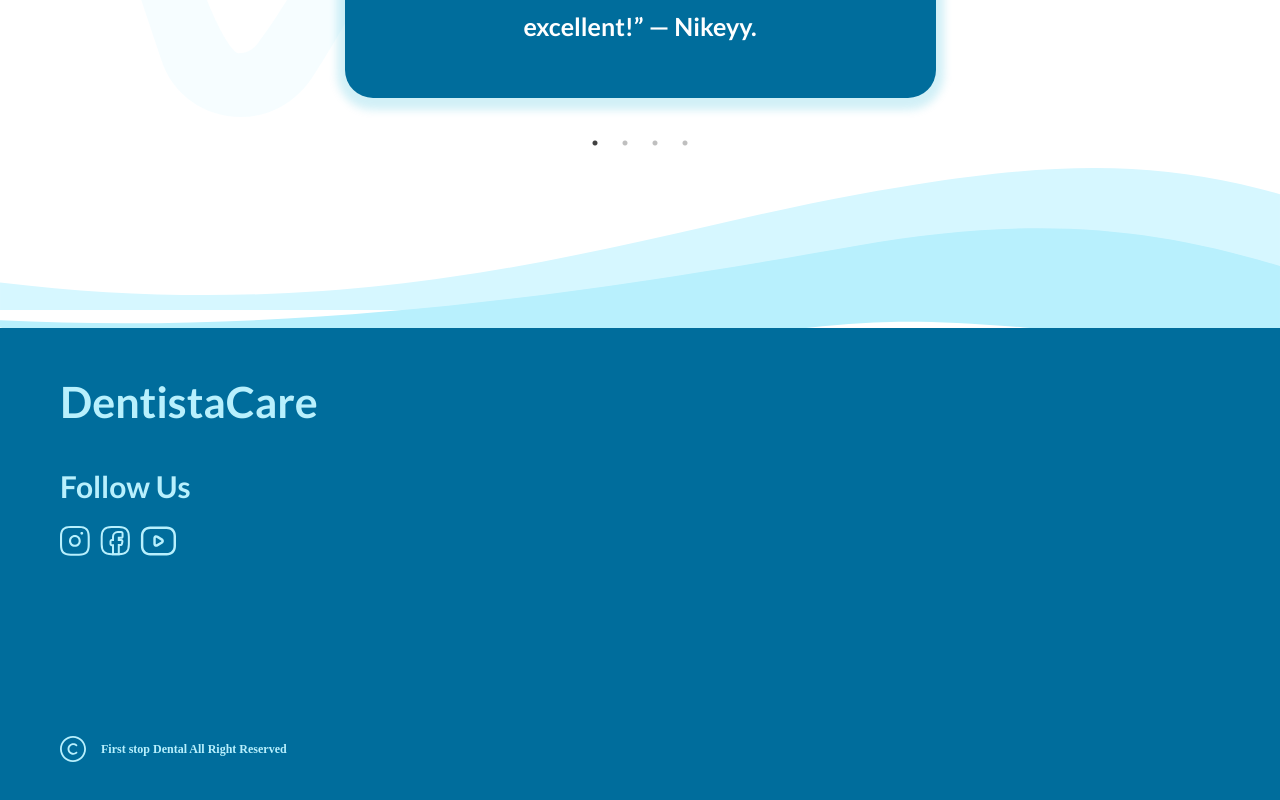
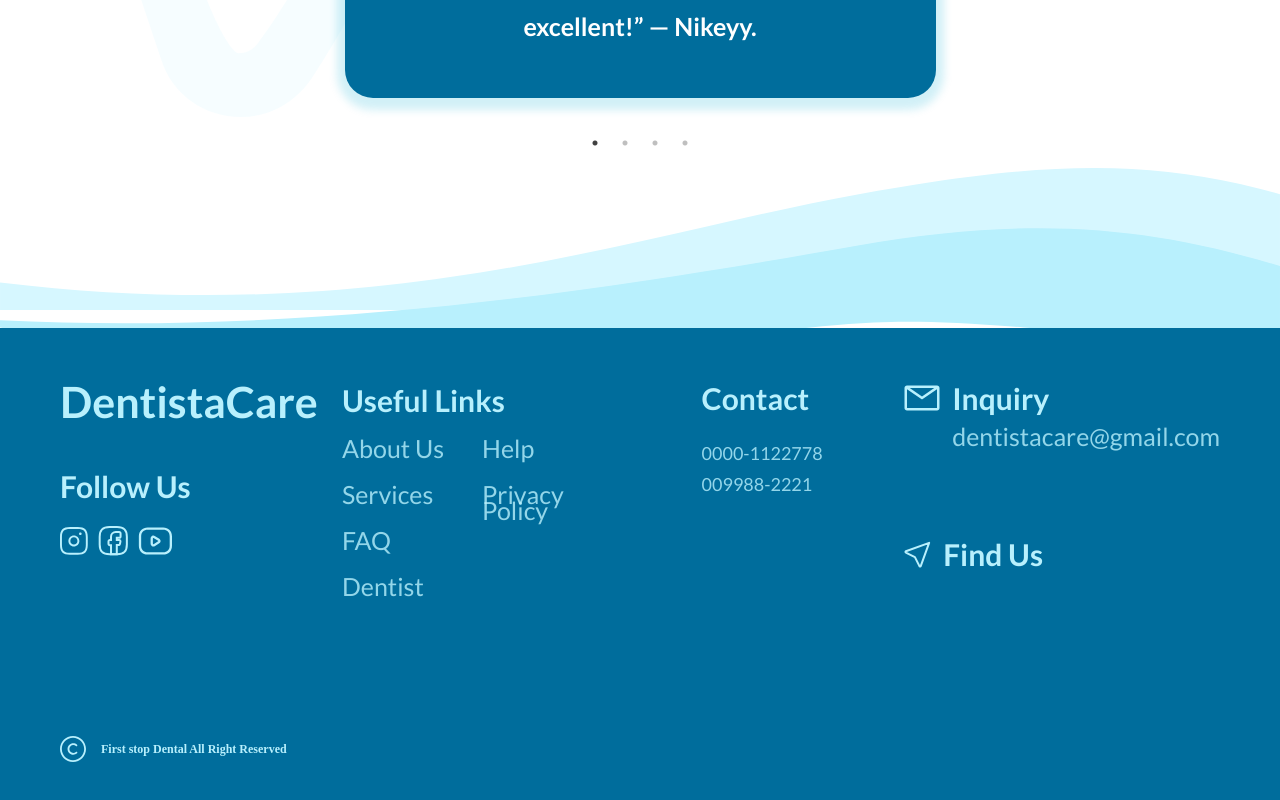
Before and after one commit to Afraz33/DentistaCare, a React (Create React App) app: page / in a window 1280 px wide. Shown: the part 2612-3412 px from the top of the page. Built offline with nearby package versions, Linux system fonts and the light colour scheme.

Commit message:
Add Footer except map

```diff
--- a/src/components/Footer/Footer.jsx
+++ b/src/components/Footer/Footer.jsx
@@ -5,6 +5,8 @@ import facebook from "../../assets/images/🦆 icon _facebook_.svg";
 import youtube from "../../assets/images/🦆 icon _youtube_.svg";
 import instagram from "../../assets/images/🦆 icon _instagram_.svg";
 import copyright from "../../assets/images/🦆 icon _copyright_.svg";
+import location from "../../assets/images/tabler_location.svg";
+import email from "../../assets/images/carbon_email.svg";
 function Footer() {
   return (
     <footer className={styles.footer}>
@@ -26,6 +28,45 @@ function Footer() {
                 </p>
               </div>
             </div>
+            <div>
+              <h1 className={styles.usefulLinks}> Useful Links</h1>
+              <div className={styles.usefulLinksGrid}>
+                <div className={styles.gridColumn}>
+                  <h4 className={styles.gridText}>About Us</h4>
+                  <h4 className={styles.gridText}>Services</h4>
+                  <h4 className={styles.gridText}>FAQ</h4>
+                  <h4 className={styles.gridText}>Dentist</h4>
+                </div>
+                <div className={styles.gridColumn}>
+                  <h4 className={styles.gridText}>Help</h4>
+                  <h4 className={styles.gridText}>Privacy Policy</h4>
+                </div>
+              </div>
+            </div>
+            <div className={styles.contactInfo}>
+              <h1 className={styles.contact}>Contact</h1>
+              <p className={styles.number}>0000-1122778</p>
+              <p className={styles.number}>009988-2221</p>
+            </div>
+            <div className={styles.email_location}>
+              <div className={styles.inquiry}>
+                <img
+                  style={{ marginTop: "-1rem" }}
+                  src={email}
+                  alt="email"
+                ></img>
+                <h2 className={styles.inquiryText}>Inquiry</h2>
+              </div>
+              <p className={styles.email}>dentistacare@gmail.com</p>
+              <div className={styles.findUs}>
+                <img
+                  style={{ marginTop: "-0.5rem" }}
+                  src={location}
+                  alt="location"
+                ></img>
+                <h2 className={styles.inquiryText}>Find Us</h2>
+              </div>
+            </div>
           </div>
         </div>
       </div>
--- a/src/components/Footer/Footer.module.css
+++ b/src/components/Footer/Footer.module.css
@@ -93,3 +93,108 @@
   text-align: left;
   align-self: center;
 }
+
+.usefulLinks {
+  margin-top: 0.2rem;
+  width: 16.5rem;
+  height: fit-content;
+  font-family: Lato;
+  font-size: 3rem;
+  font-weight: 700;
+  line-height: 2rem;
+  letter-spacing: 0em;
+  text-align: left;
+}
+
+.usefulLinksGrid {
+  display: grid;
+  grid-template-columns: 1fr 1fr;
+  row-gap: 4rem;
+  margin-top: 3rem;
+}
+
+.gridColumn {
+  display: grid;
+  grid-template-columns: 1fr;
+  height: fit-content;
+}
+
+.gridText {
+  margin-bottom: 3rem;
+  width: fit-content;
+  height: fit-content;
+  font-family: Lato;
+  font-size: 2.5rem;
+  font-weight: 500;
+  line-height: 1.6rem;
+  letter-spacing: 0em;
+  text-align: left;
+  color: rgba(184, 240, 253, 0.8);
+}
+
+.contactInfo {
+  justify-self: center;
+  display: flex;
+  flex-direction: column;
+}
+
+.contact {
+  margin-bottom: 3rem;
+  width: fit-content;
+  height: fit-content;
+  font-family: Lato;
+  font-size: 3rem;
+  font-weight: 700;
+  line-height: 2rem;
+  letter-spacing: 0em;
+  text-align: left;
+}
+
+.number {
+  width: fit-content;
+  height: fit-content;
+  font-family: Lato;
+  font-size: 1.8rem;
+  font-weight: 500;
+  line-height: 3.1rem;
+  letter-spacing: 0em;
+  text-align: left;
+  color: rgba(147, 214, 234, 1);
+}
+
+.inquiry {
+  display: flex;
+}
+
+.inquiryText {
+  height: fit-content;
+  width: fit-content;
+  margin-top: 0rem;
+  margin-left: 1rem;
+  display: inline-block;
+  font-family: Lato;
+  font-size: 3rem;
+  font-weight: 700;
+  line-height: 2rem;
+  letter-spacing: 0em;
+  text-align: left;
+}
+
+.email {
+  height: fit-content;
+  width: fit-content;
+  margin-top: 1rem;
+  margin-left: 5rem;
+  font-family: Lato;
+  font-size: 2.5rem;
+  font-weight: 500;
+  line-height: 1.6rem;
+  letter-spacing: 0em;
+  text-align: left;
+  color: rgba(184, 240, 253, 0.8);
+}
+
+.findUs {
+  margin-top: 10rem;
+  display: flex;
+}
```
Also changed, not shown: src/assets/images/carbon_email.svg (added), src/assets/images/tabler_location.svg (added).
